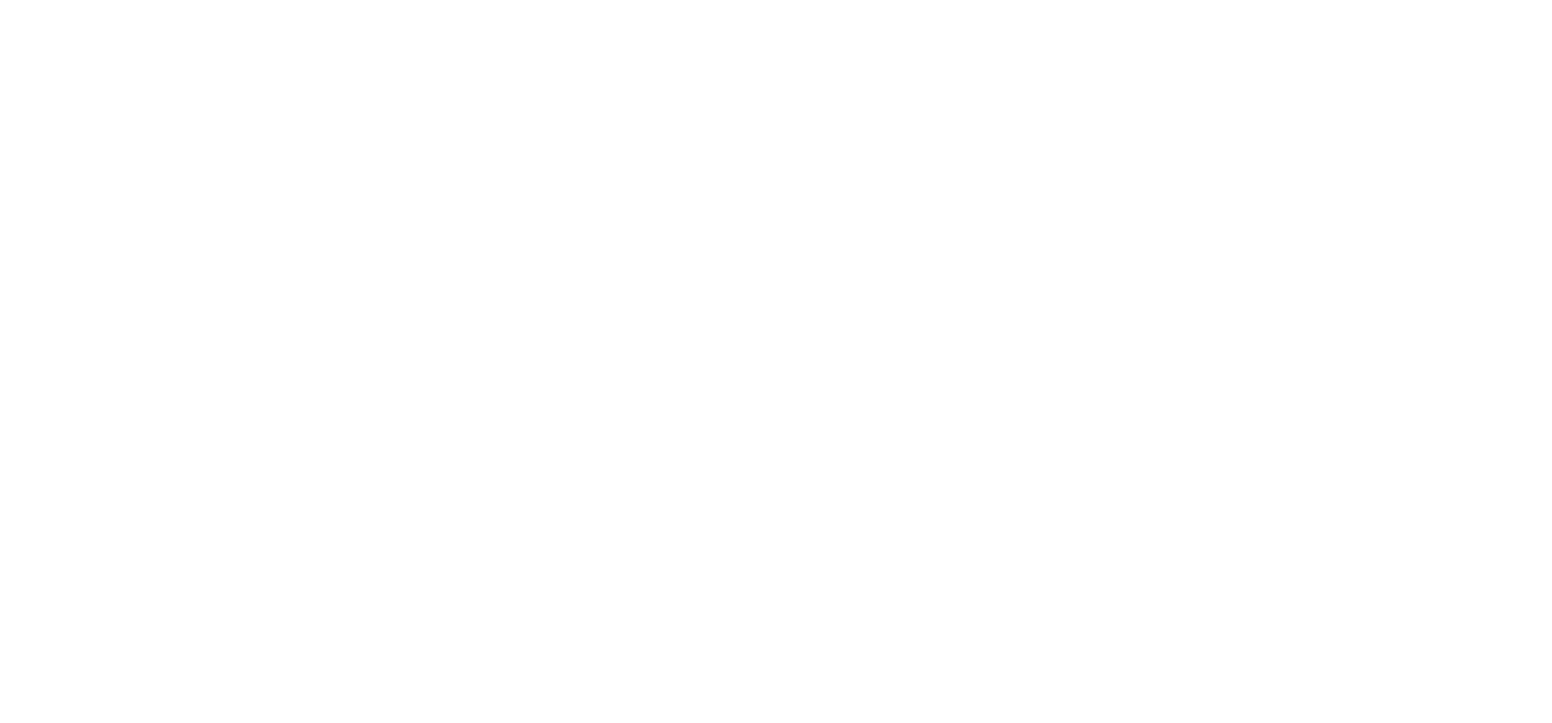
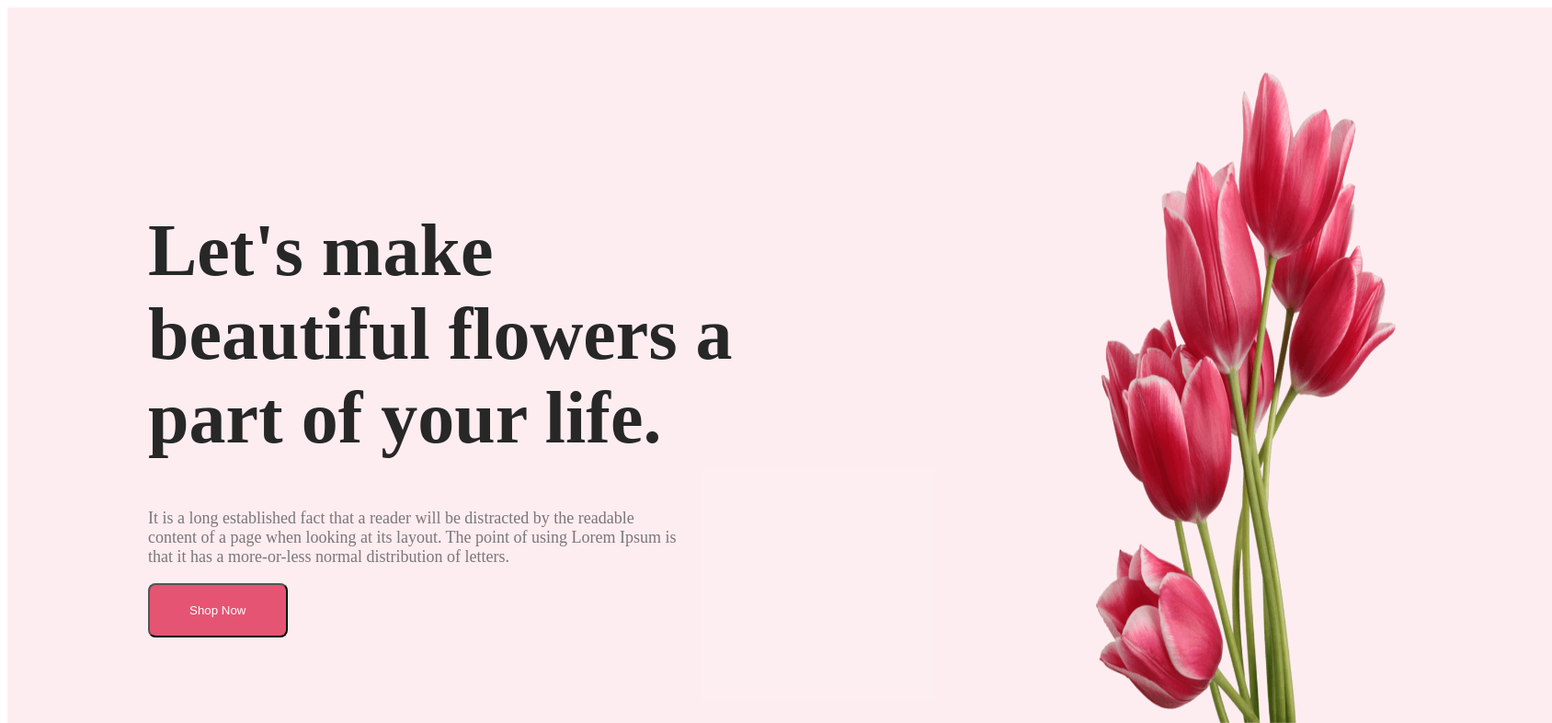
Before and after one commit to Sabiha1010/flower-shop-website, a plain HTML site: page index.html in a window 1280 px wide. Shown: the top 786 px of the page at 92% size, 1688 px wide, since content can reach past the window. Drawn offline with Linux system fonts and the light colour scheme.

Commit message:
added banner

```diff
--- a/index.html
+++ b/index.html
@@ -4,9 +4,20 @@
     <meta charset="UTF-8">
     <meta name="viewport" content="width=device-width, initial-scale=1.0">
     <title>Flower Shop Website</title>
+    <link rel="stylesheet" href="style.css">
 </head>
 <body>
     <header>
+        <div class="banner">
+            <div class="banner-content">
+                <h1 class="title">Let's make <br> beautiful flowers a <br> part of your life.</h1>
+                <p class="description" >It is a long established fact that a reader will be distracted by the readable <br> content of a page when looking at its layout. The point of using Lorem Ipsum is <br> that it has a more-or-less normal distribution of letters.</p>
+                <button class="btn">Shop Now</button>
+            </div>
+            <div class="banner-image">
+                <img class="banner-img" src="images/pngwing 10.png" alt="">
+            </div>
+        </div>
 
     </header>
     <main>
--- a/style.css
+++ b/style.css
@@ -0,0 +1,33 @@
+
+.banner{
+    display: flex;
+    justify-content: space-around;
+    width: 1680px;
+    height: 850px;
+    align-items: center;
+    background-color: rgba(229, 84, 115, 0.10);
+    padding: ;
+}
+.title{
+    width: 708px;
+    color: #272727;
+    font-size: 80px;
+    font-weight: 800;
+}
+.description{
+    color: rgba(39, 39, 39, 0.60);
+    font-size: 18px;
+    font-weight: 400;
+    width: 634px;
+}
+.banner-img{
+    width: 360px;
+    height: 710px;
+}
+.btn{
+    color: white;
+    padding: 20px 43px;
+    gap: 10px;
+    border-radius: 8px;
+    background: #E55473;
+}
```
Also changed, not shown: images/pngwing 10.png (added).
